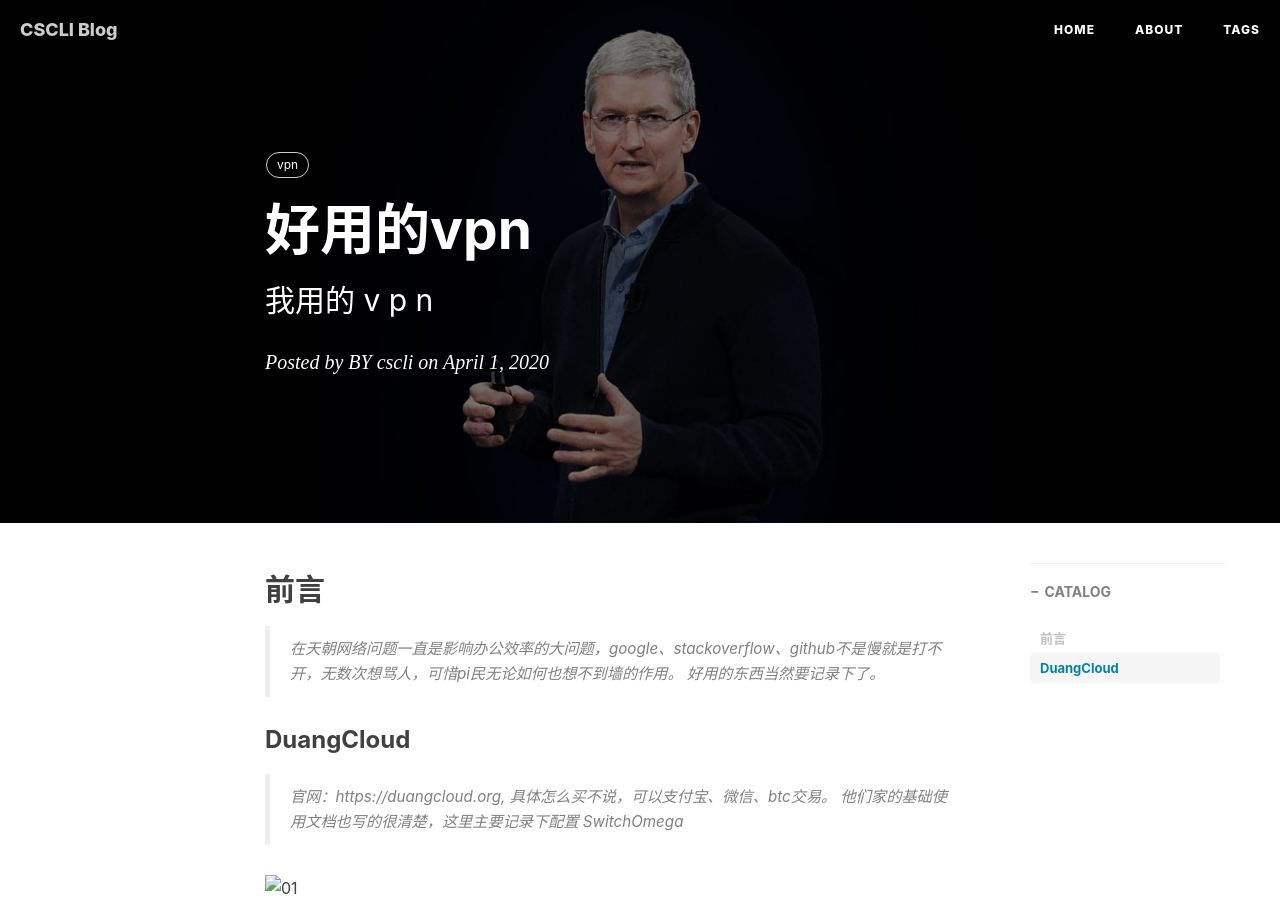
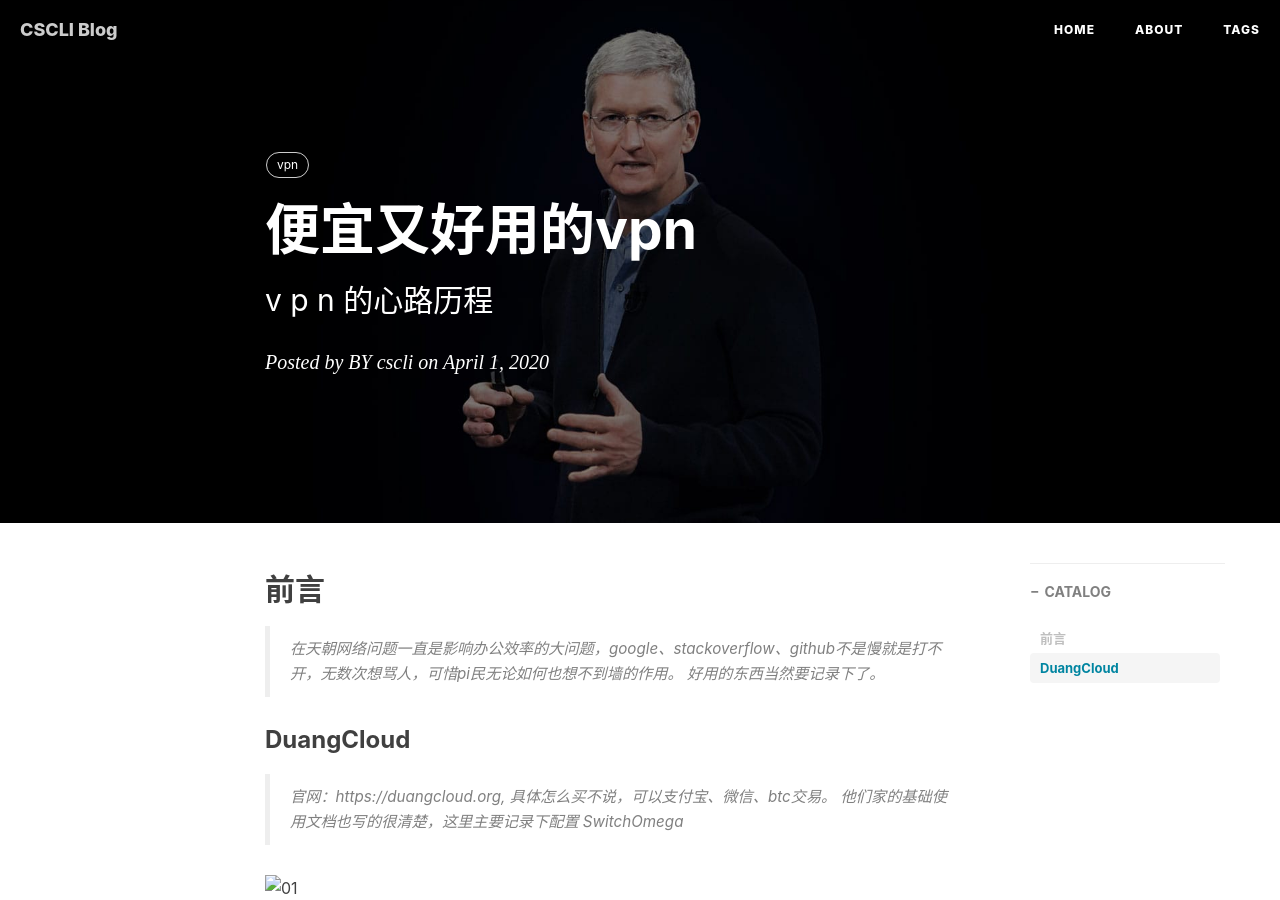
Before and after one commit to cscli/cscli.github.io, a Jekyll site: the page built from _posts/2020-04-01-vpn-记录.md, in a window 1280 px wide and 900 px high. Built offline with Jekyll 4.4.1, drawn with Linux system fonts in a browser that asks for light colours; nearby versions of some CDN libraries; comment, search, counter and statistics services are not loaded.

Commit message:
vpn 记录修改，图片web端不显示

```diff
--- a/_posts/2020-04-01-vpn-记录.md
+++ b/_posts/2020-04-01-vpn-记录.md
@@ -1,7 +1,7 @@
 ---
 layout:     post
-title:      好用的vpn
-subtitle:   我用的 v p n
+title:      便宜又好用的vpn
+subtitle:   v p n 的心路历程
 date:       2020-04-01
 author:     BY cscli
 header-img: img/post-bg-cook.jpg
@@ -19,7 +19,7 @@ tags:
 >官网：https://duangcloud.org, 具体怎么买不说，可以支付宝、微信、btc交易。
 >他们家的基础使用文档也写的很清楚，这里主要记录下配置 SwitchOmega
 
-![01](../img/01.jpg)
+![01](01.jpg)
 
 ![02](../img/02.jpg)
 
```
Also changed, not shown: _posts/01.jpg (added).
